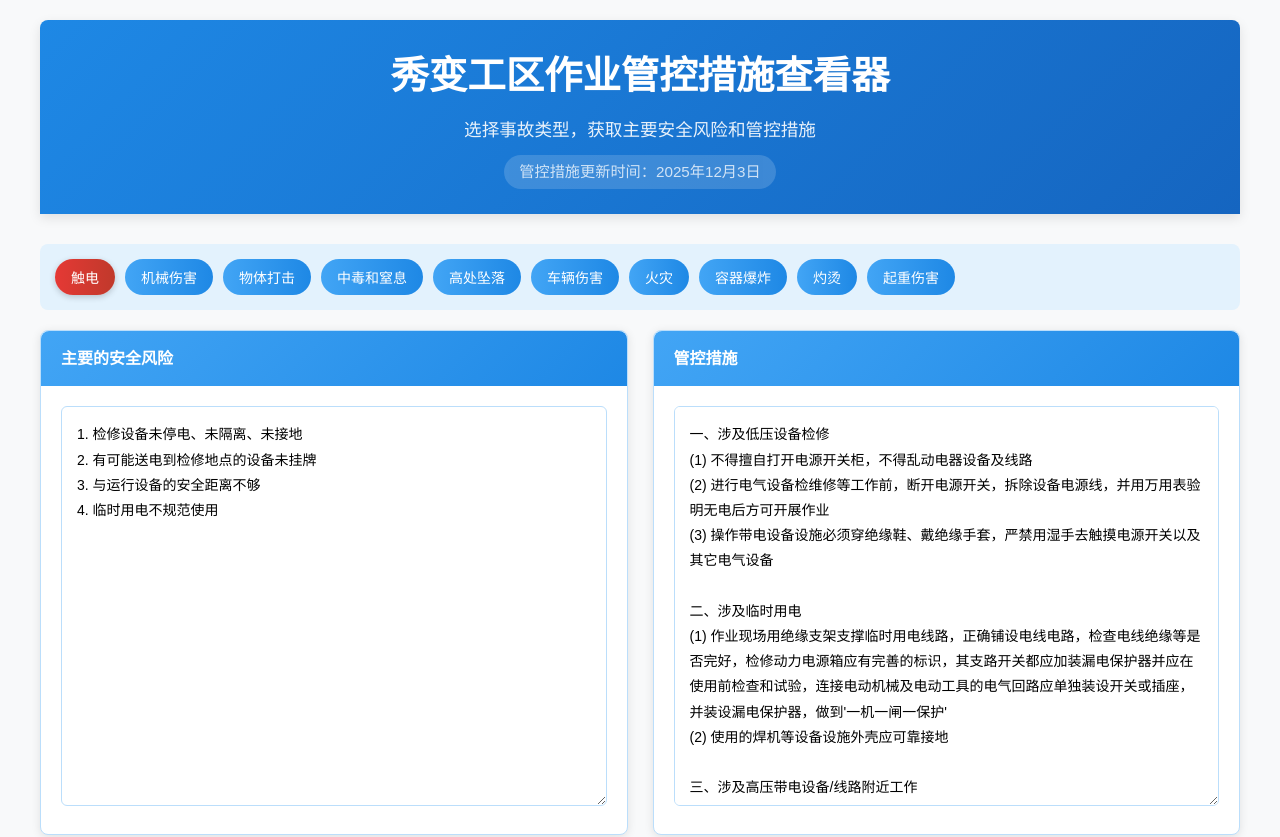
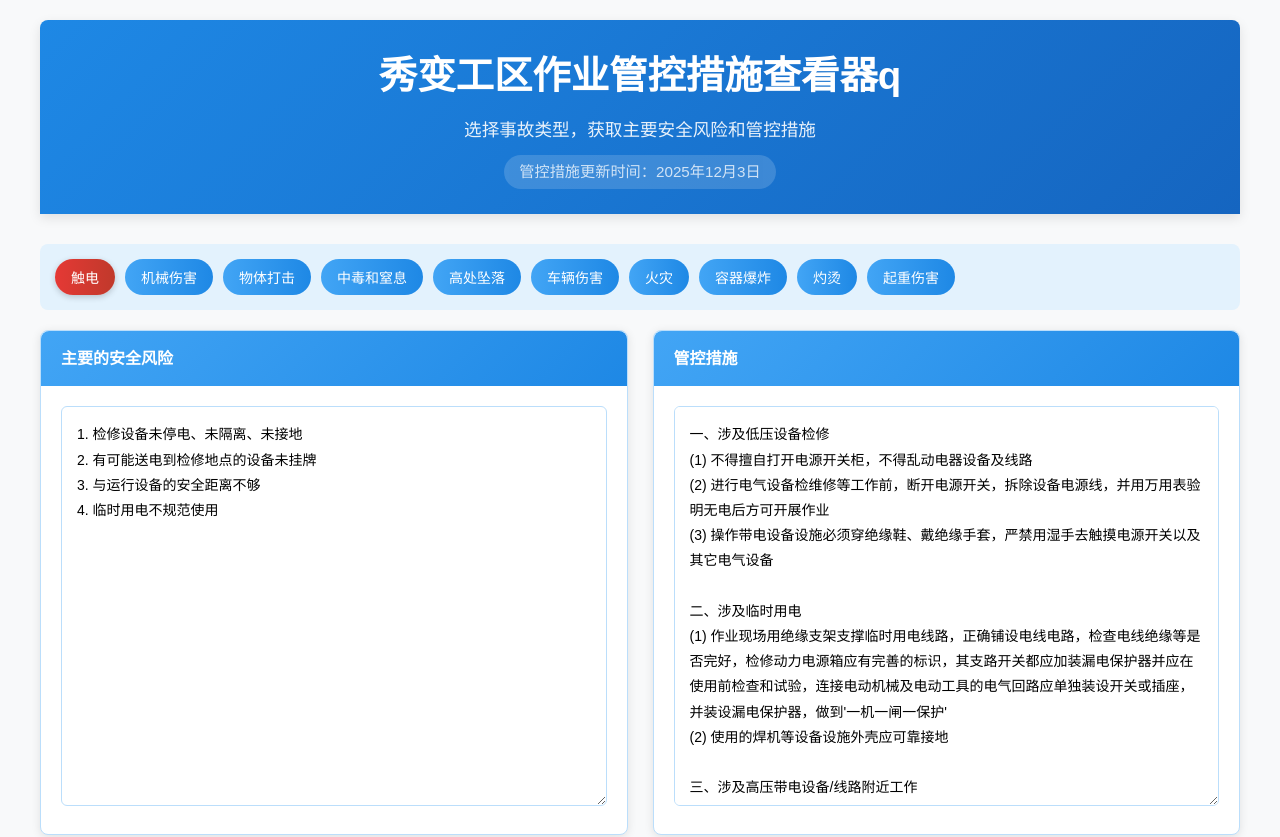
Before and after one commit to fridayonh/xbgq, a plain HTML site: page index.html in a window 1280 px wide. Shown: the top 837 px of the page. Drawn offline with Linux system fonts and the light colour scheme.

Commit message:
Update index.html

```diff
--- a/index.html
+++ b/index.html
@@ -153,7 +153,7 @@
 <body>
     <div class="container">
         <header>
-            <h1>秀变工区作业管控措施查看器</h1>
+            <h1>秀变工区作业管控措施查看器q</h1>
             <div class="header-subtitle">选择事故类型，获取主要安全风险和管控措施</div>
             <div class="update-time">管控措施更新时间：2025年12月3日</div>
         </header>
```
